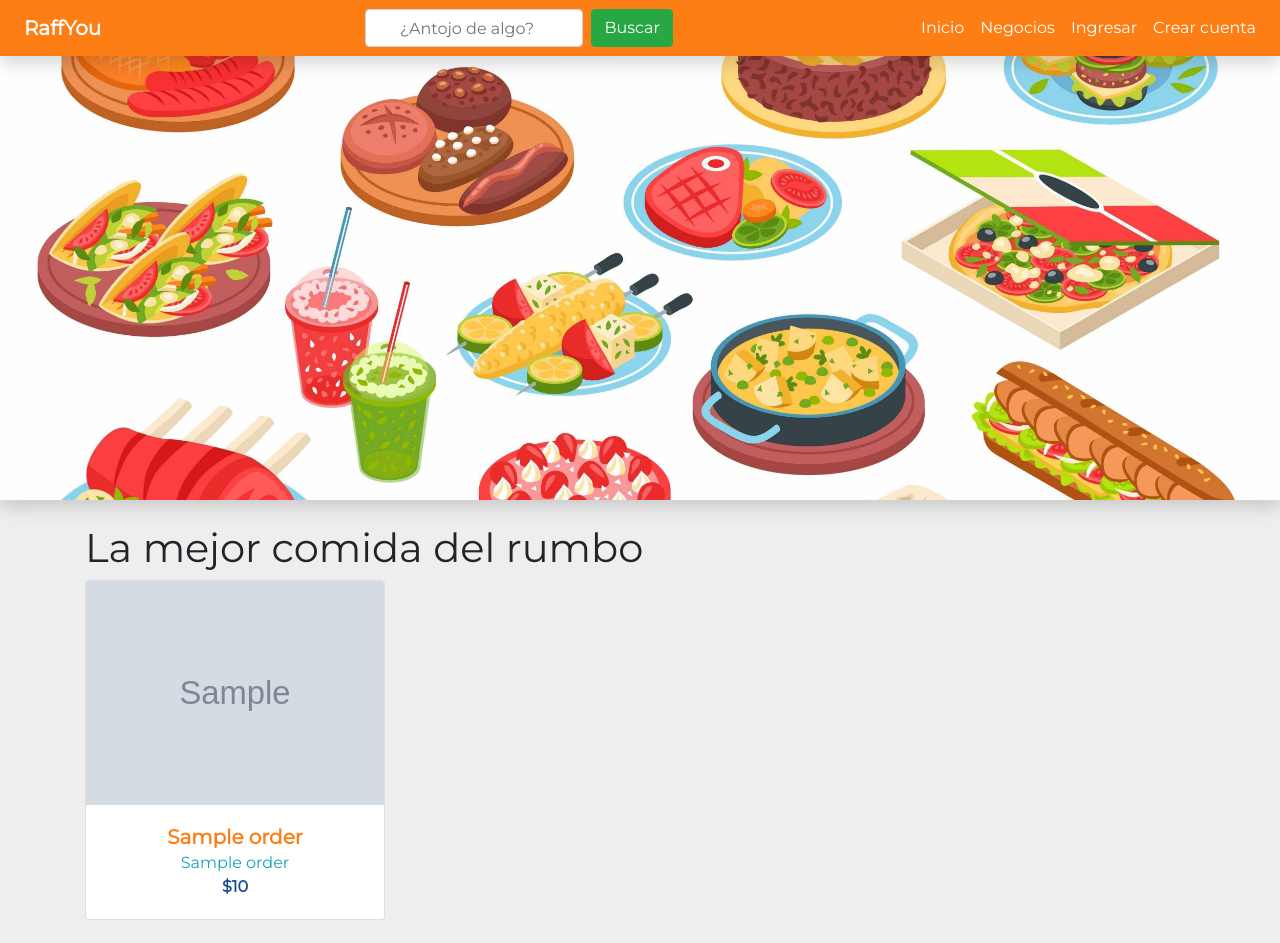
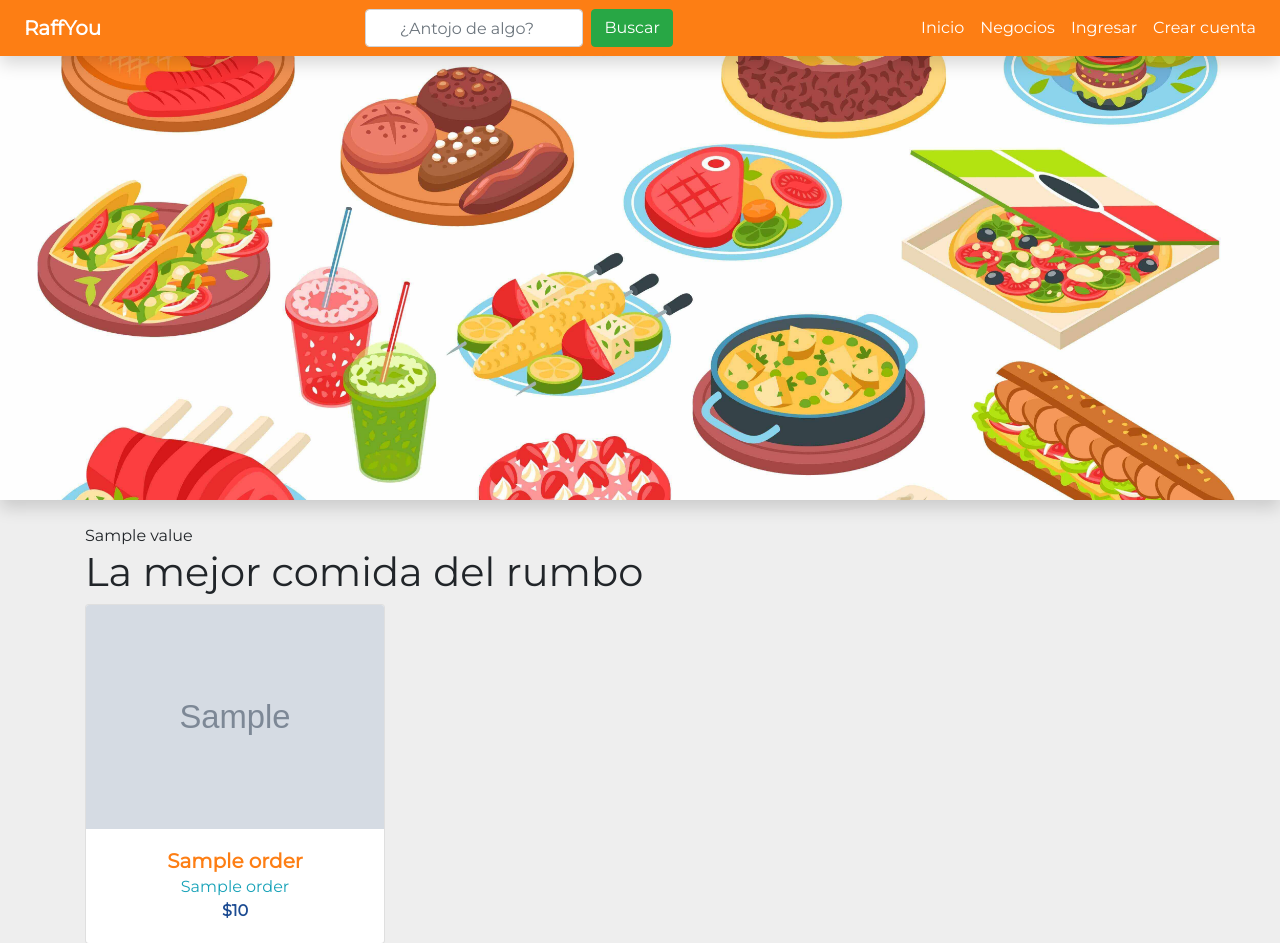
Before and after one commit to emmanueloctavi0/RaffYou, a Django app: template templates/products/product_list.html in a window 1280 px wide. Shown: the top 943 px of the page. Run offline with Django 3.2, Linux system fonts and the light colour scheme; the template is opened without the code that fills it: most values are stand-ins (such as "Sample title", 1, 10 or a date in 2020); grey boxes marked "Sample" are stand-in pictures; style sheets or scripts are compiled from the project's sources; parts of the project's set-up code (start-up, migrations or seed data) failed here and were passed over; some libraries are stand-ins or nearby versions.

Commit message:
The products categories are showed in the home.

```diff
--- a/products/views/products_home_view.py
+++ b/products/views/products_home_view.py
@@ -46,7 +46,9 @@ class ProductsHomeView(ListView):
             'id', 'image', 'name',
             'description',
         ).annotate(Avg('score__rate'))
-        # context['cats'] = ProductTag.objects.all()
+        context['categories'] = ProductTag.objects.all().values(
+            'id', 'value'
+        )
 
         if query:
             context['search'] = f'q={query}'
--- a/templates/products/product_list.html
+++ b/templates/products/product_list.html
@@ -7,6 +7,13 @@
 {% endblock%}
 
 {% block content %}
+    <div class="list-group list-group-horizontal-sm justify-content-center">
+        {% for category in categories %}
+            <a href="#" class="list-group-item list-group-item-action list-group-item-info">
+                {{ category.value }}
+            </a>
+        {% endfor %}
+    </div>
     <h1>La mejor comida del rumbo</h1>
     <!-- <small class="text-danger">Los precios de los productos podrían no ser reales, pregunta al repartido el precio exacto. !Estamos trajabando arduamente para tenerlos lo más acercados a la realidad!</small> -->
     <div class="card-columns">
```
